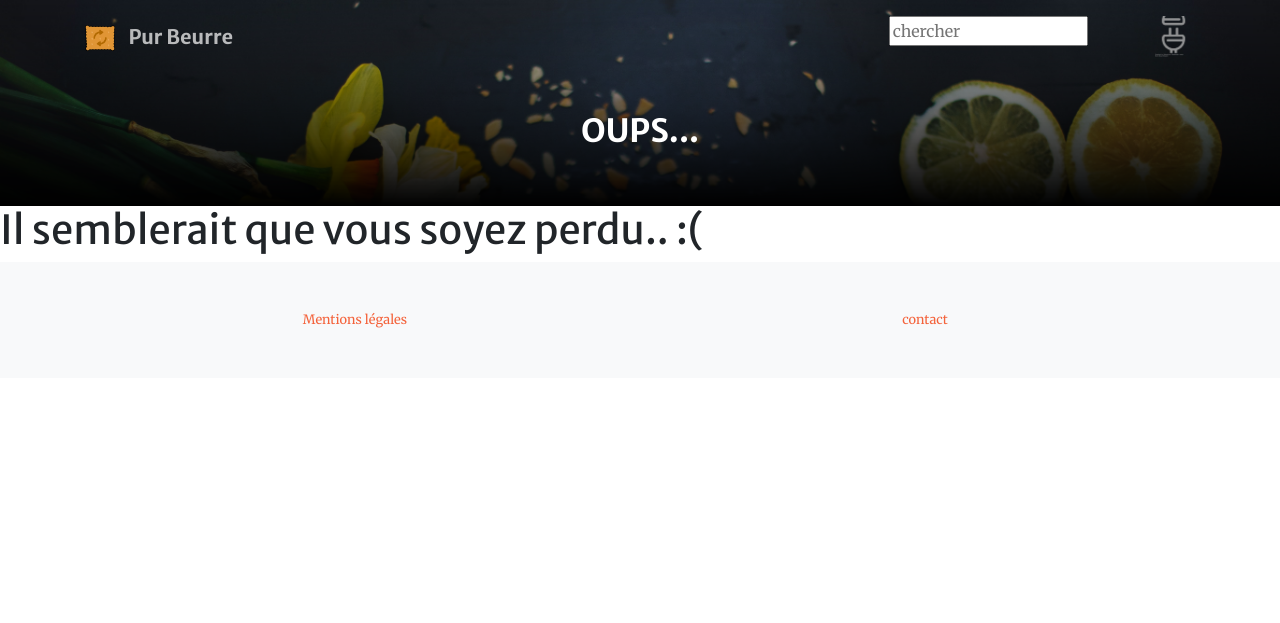
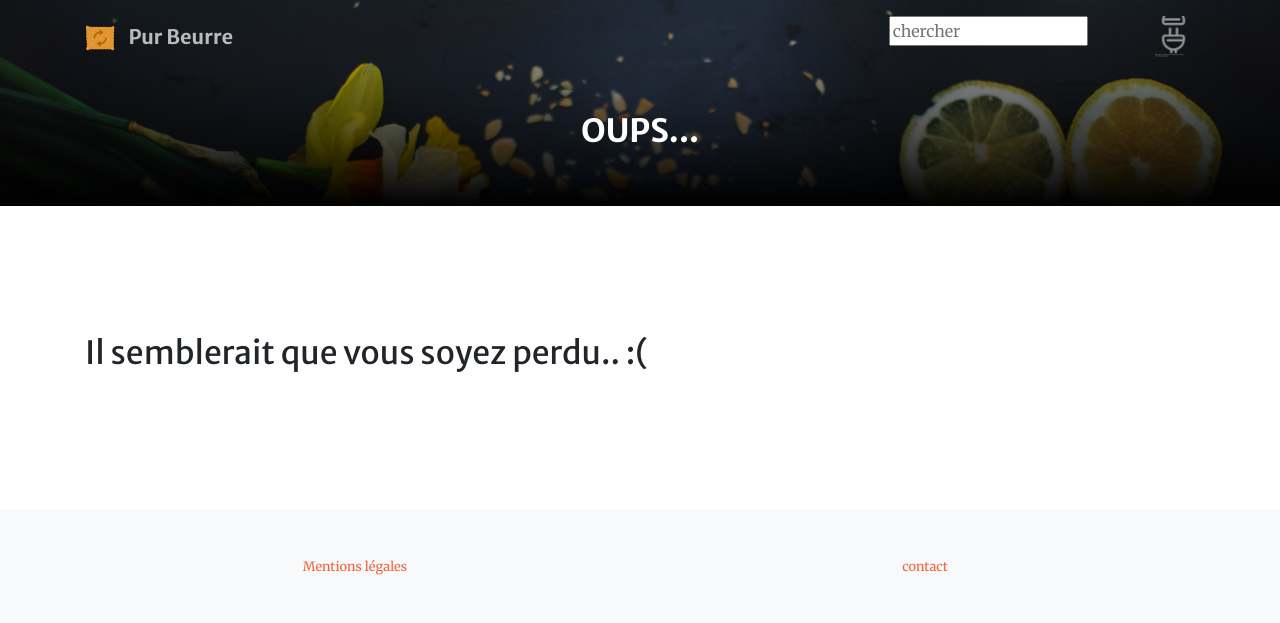
Before and after one commit to GregDupl/PurbeurreWebsite, a Django app: template homepage/templates/homepage/404.html in a window 1280 px wide. Shown: the top 623 px of the page. Run offline with Django 3.2, Linux system fonts and the light colour scheme; the template is opened without the code that fills it, so the values that code supplies are empty; some libraries are stand-ins or nearby versions.

Commit message:
updating 404.html for a better rendering

```diff
--- a/homepage/templates/homepage/404.html
+++ b/homepage/templates/homepage/404.html
@@ -4,6 +4,14 @@
 
 {%include 'homepage/cover.html' with title='Oups...'%}
 
-<h1> Il semblerait que vous soyez perdu.. :( </h1>
+<section class="page-section ">
+  <div class="container">
+    <div class="row">
+      <div class="col-md-12">
+        <h2> Il semblerait que vous soyez perdu.. :( </h2>
+      </div>
+    </div>
+  </div>
+</section>
 
 {%endblock%}
```
